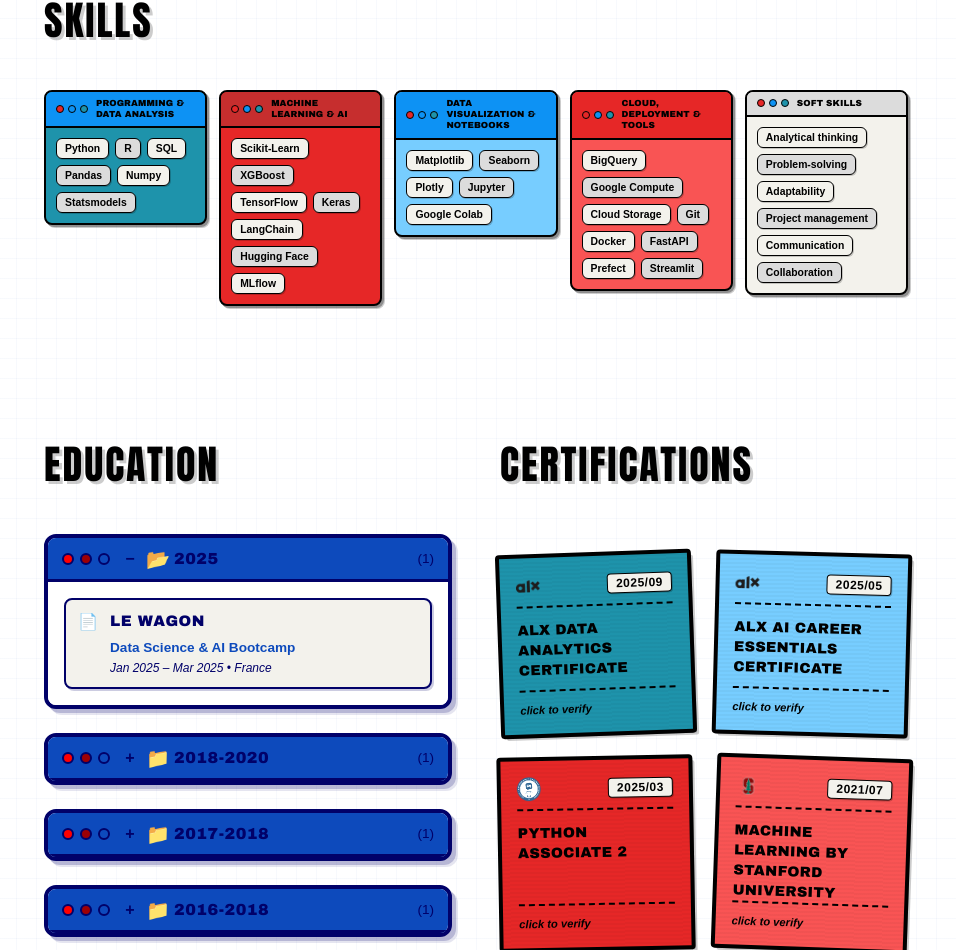
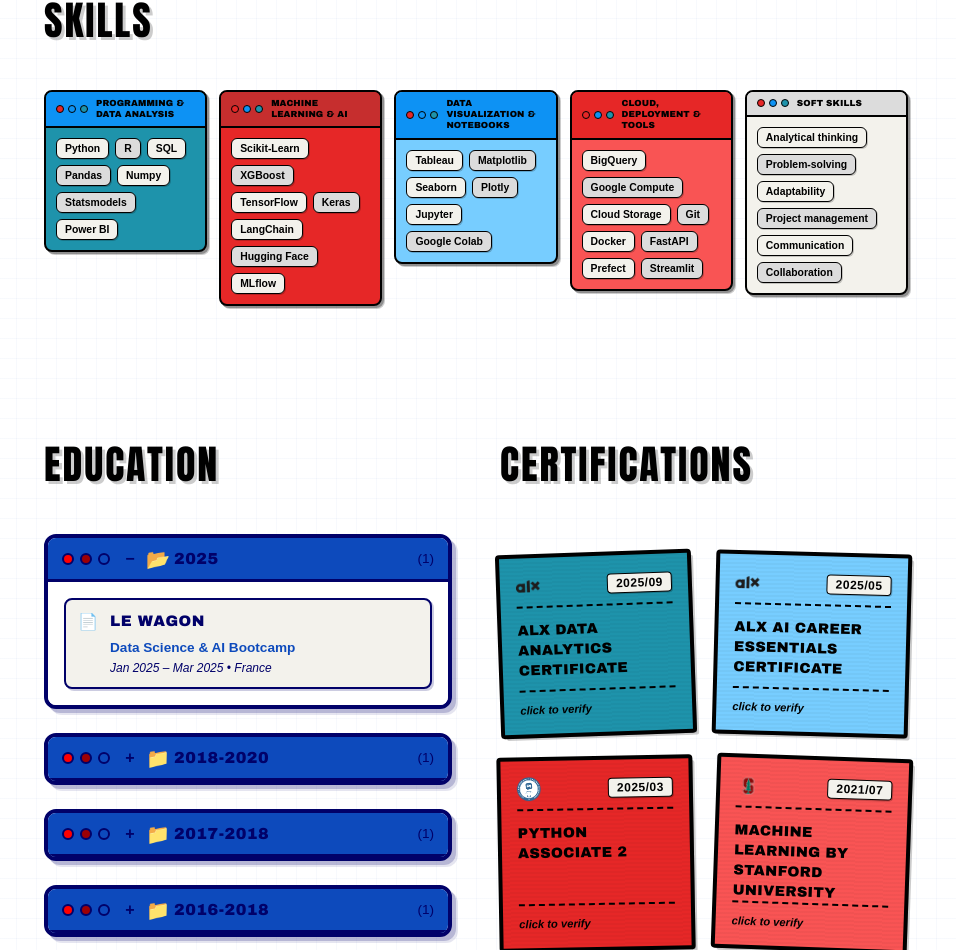
Before and after one commit to eljamani94/portfolio, a Next.js app: page / in a window 1280 px wide. Shown: the part 1442-2392 px from the top of the page, without its empty margins (324-1280 px from the left). Built offline with nearby package versions, Linux system fonts and the light colour scheme.

Commit message:
updated skills

```diff
--- a/components/sections/SkillsSection.js
+++ b/components/sections/SkillsSection.js
@@ -4,7 +4,7 @@
 const skillCategories = [
   {
     title: 'Programming & Data Analysis',
-    skills: ['Python', 'R', 'SQL', 'Pandas', 'Numpy', 'Statsmodels'],
+    skills: ['Python', 'R', 'SQL', 'Pandas', 'Numpy', 'Statsmodels', 'Power BI'],
     windowColor: '#1E93AB', // Teal
     topBarColor: '#0D92F4' // Blue
   },
@@ -16,7 +16,7 @@
   },
   {
     title: 'Data Visualization & Notebooks',
-    skills: ['Matplotlib', 'Seaborn', 'Plotly', 'Jupyter', 'Google Colab'],
+    skills: ['Tableau', 'Matplotlib', 'Seaborn', 'Plotly', 'Jupyter', 'Google Colab'],
     windowColor: '#77CDFF', // Light blue
     topBarColor: '#0D92F4' // Blue
   },
```
